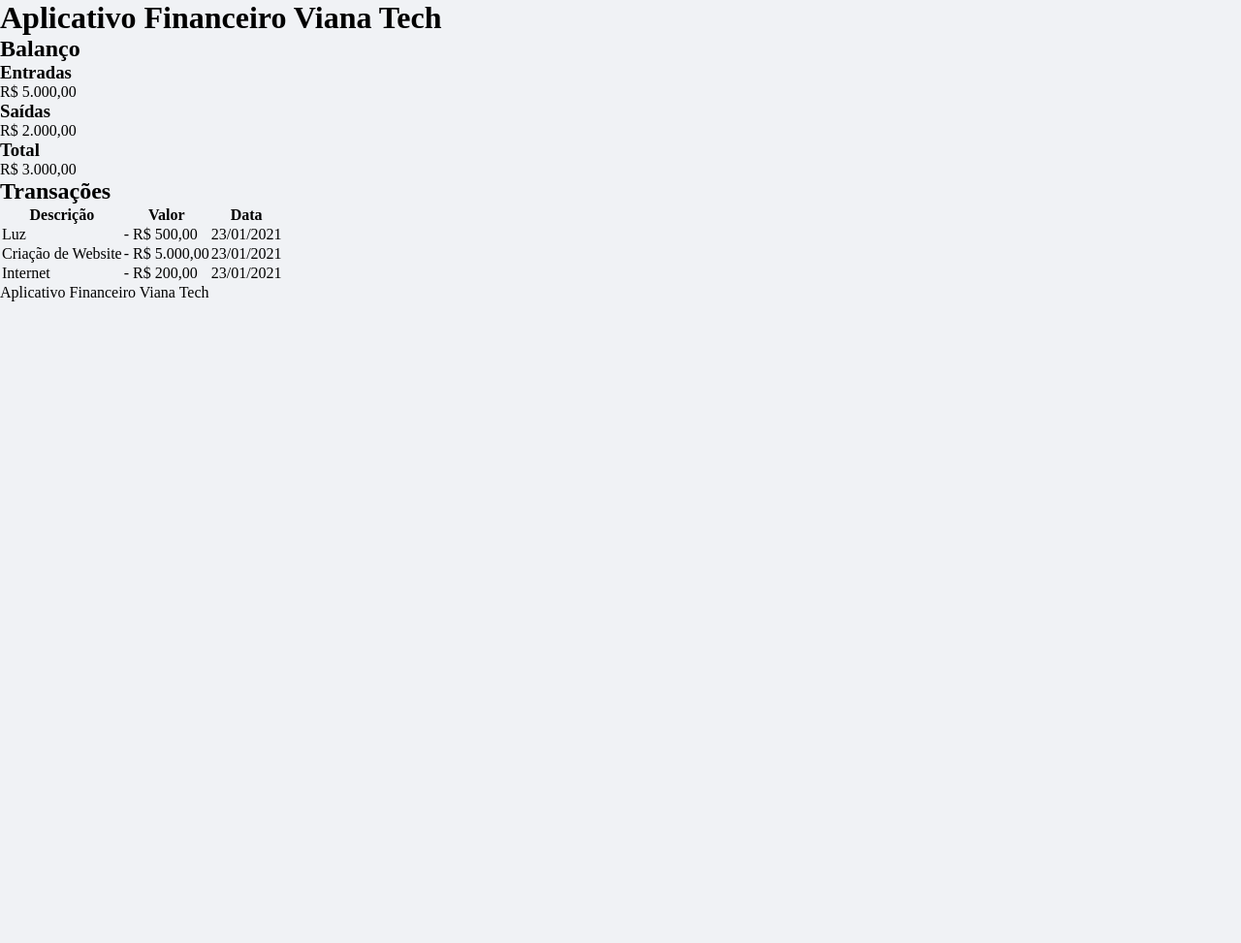
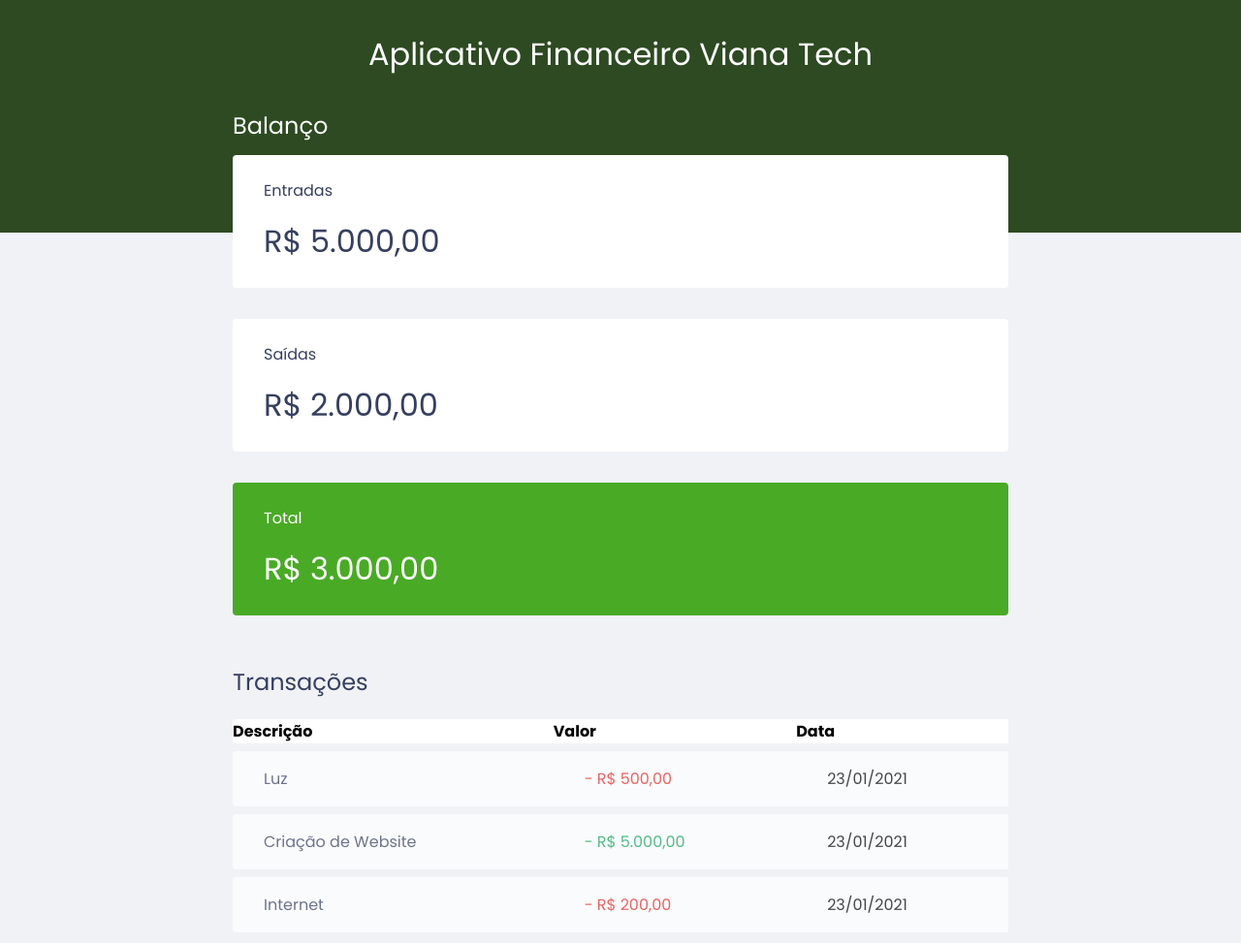
Before and after one commit to EmmanuelVirtual/app-financeiro, a plain HTML site: page index.html in a window 1280 px wide. Shown: the top 973 px of the page at 97% size. Before the commit the page ends 800 px from the top, so only its background shows below. Drawn offline with Linux system fonts and the light colour scheme.

Commit message:
css finalizado primeira parte

```diff
--- a/index.html
+++ b/index.html
@@ -19,7 +19,7 @@
         <h1 id="logo">Aplicativo Financeiro Viana Tech</h1>
     </header>
 
-    <main>
+    <main class="container">
         <section id="balance">
             <h2>Balanço</h2>
 
@@ -31,7 +31,7 @@
                 <h3>Saídas</h3>
                 <p>R$ 2.000,00</p>
             </div>
-            <div class="card">
+            <div class="card total">
                 <h3>Total</h3>
                 <p>R$ 3.000,00</p>
             </div>
@@ -53,19 +53,19 @@
                 </thead>
                 <tbody>
                     <tr>
-                        <td>Luz</td>
-                        <td>- R$ 500,00</td>
-                        <td>23/01/2021</td>
+                        <td class="description">Luz</td>
+                        <td class="expense">- R$ 500,00</td>
+                        <td class="date">23/01/2021</td>
                     </tr>
                     <tr>
-                        <td>Criação de Website</td>
-                        <td>- R$ 5.000,00</td>
-                        <td>23/01/2021</td>
+                        <td class="description">Criação de Website</td>
+                        <td class="income">- R$ 5.000,00</td>
+                        <td class="date">23/01/2021</td>
                     </tr>
                     <tr>
-                        <td>Internet</td>
-                        <td>- R$ 200,00</td>
-                        <td>23/01/2021</td>
+                        <td class="description">Internet</td>
+                        <td class="expense">- R$ 200,00</td>
+                        <td class="date">23/01/2021</td>
                     </tr>
                 </tbody>
             </table>
--- a/style.css
+++ b/style.css
@@ -1,3 +1,7 @@
+/*GLOBAL*/
+:root {
+    --color-dark: #363f5f;
+}
 * {
    margin: 0;
    padding: 0;
@@ -6,4 +10,131 @@
 
 body {
     background: #f0f2f5;
+    font-family: 'Poppins', sans-serif;
 }
+
+.container{
+    width: min(90vw, 800px);
+
+    margin: auto;
+}
+/*Titles*/
+h2 {
+    margin-top: 3.2rem;
+    margin-bottom: 0.8rem;
+    color: var(--color-dark);
+
+    font-weight: normal;
+}
+
+/* HEADER*/
+header {
+    background: #2d4a22;
+    padding: 2rem 0 10rem;
+    text-align: center;
+}
+
+header h1#logo {
+    color: #fff;
+    font-weight: 100;
+}
+
+/*BALANCE*/
+#balance{
+    margin-top: -8rem;
+}
+
+#balance h2{
+    color: white;
+    margin-top: 0;
+}
+
+/*CARDS*/
+.card {
+    background: white;
+    padding: 1.5rem 2rem;
+    border-radius: 0.25rem;
+
+    margin-bottom: 2rem;
+
+    color: var(--color-dark);
+}
+
+.card h3 {
+    font-weight: normal;
+    font-size: 1rem;
+}
+
+.card p {
+    font-size: 2rem;
+    line-height: 3rem;
+
+    margin-top: 1rem;
+}
+
+.card.total {
+    background: #49aa26;
+    color: white;
+}
+
+/*TABLE*/
+
+table thead tr th:first-child,
+table tbody tr td:first-child  {
+    border-radius:  0.25rem 0 0 0.25rem;
+}
+
+#data-table {
+    width: 100%;
+    border-spacing: 0 0.5rem
+
+}
+
+table thead {
+    background: white;
+
+    font-weight: normal;
+    padding: 1rem 2rem;
+
+    text-align: left;
+
+}
+
+table tbody tr {
+    opacity: 0.7;
+}
+
+table tbody tr:hover {
+    opacity: 1;
+}
+
+td.description {
+    color: var(--color-dark);
+}
+
+td.income {
+    color: #12a45a;
+}
+
+td.expense {
+    color: #e92929;
+}
+
+
+table tbody td {
+    background: white;
+    /*border-spacing: 0 0.5rem;*/
+    padding: 1rem 2rem;
+}
+
+
+
+/*FOOTER*/
+
+footer {
+    text-align: center;
+    padding: 4rem 0 2rem;
+    color: var(--color-dark);
+
+    opacity: 0.6;
+}
```
